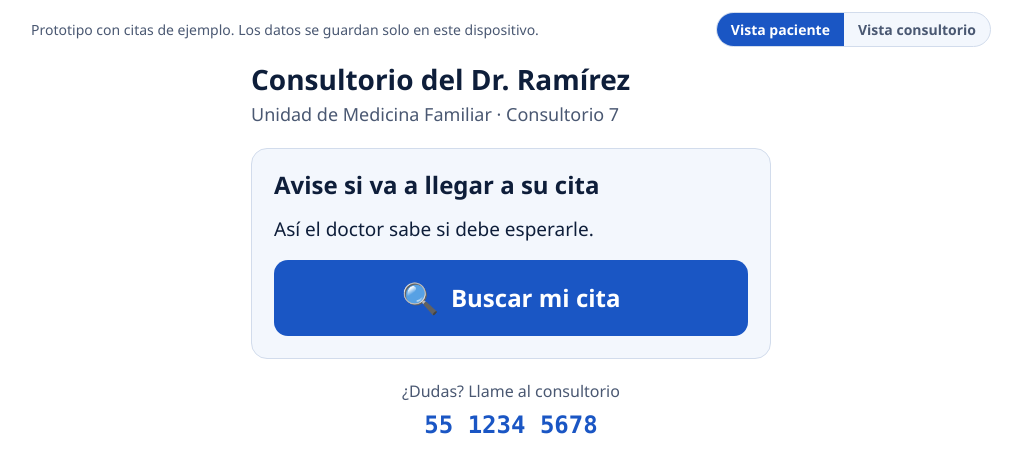
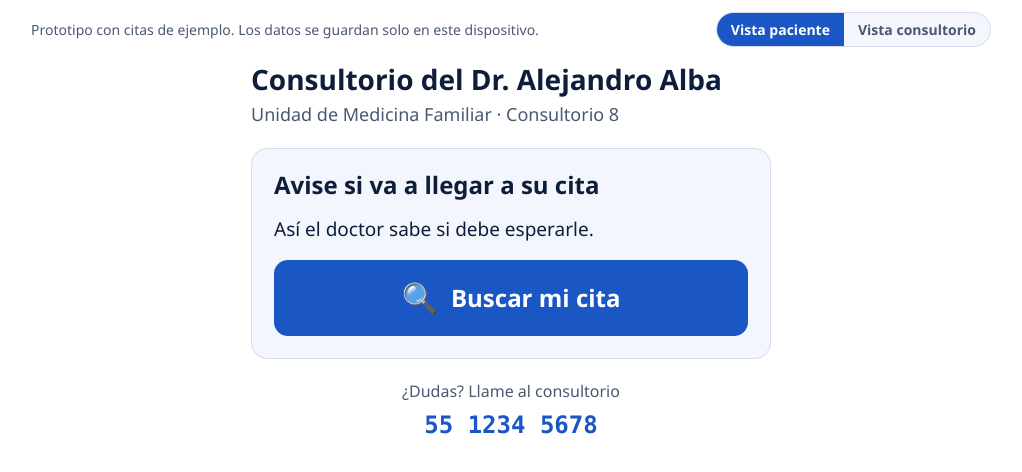
Before and after one commit to areijond-bit/avisa-tu-cita, a plain HTML site: page index.html in a window 1280 px wide. Shown: the whole page, without its empty margins (129-1151 px from the left). Drawn offline with Linux system fonts and the light colour scheme; a web font is replaced by a local one.

Commit message:
Nombre del Dr. Alejandro Alba y consultorio 8
Co-Authored-By: Claude Opus 5.5 <noreply@anthropic.com>

```diff
--- a/index.html
+++ b/index.html
@@ -207,7 +207,7 @@ tr.bad td { background: var(--stop-soft); color: var(--stop); }
 <script>
 (function () {
   const KEY = "avisa-cita-demo-v1";
-  const CLINIC = { nombre: "Consultorio del Dr. Ramírez", lugar: "Unidad de Medicina Familiar · Consultorio 7", tel: "55 1234 5678" };
+  const CLINIC = { nombre: "Consultorio del Dr. Alejandro Alba", lugar: "Unidad de Medicina Familiar · Consultorio 8", tel: "55 1234 5678" };
   const PIN = "1234";
 
   // ---------- fechas ----------
```
